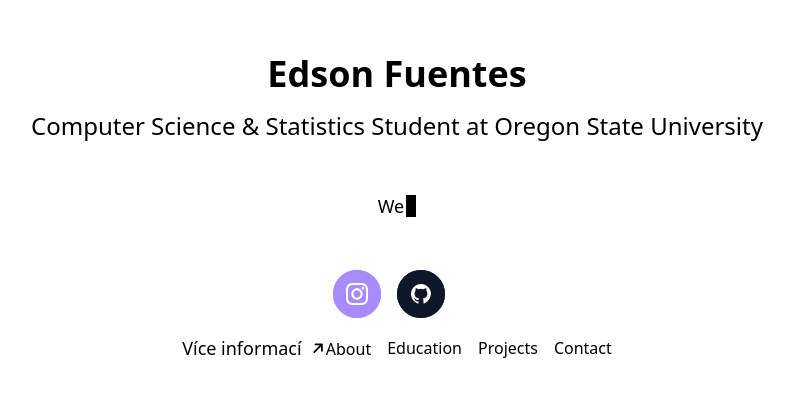
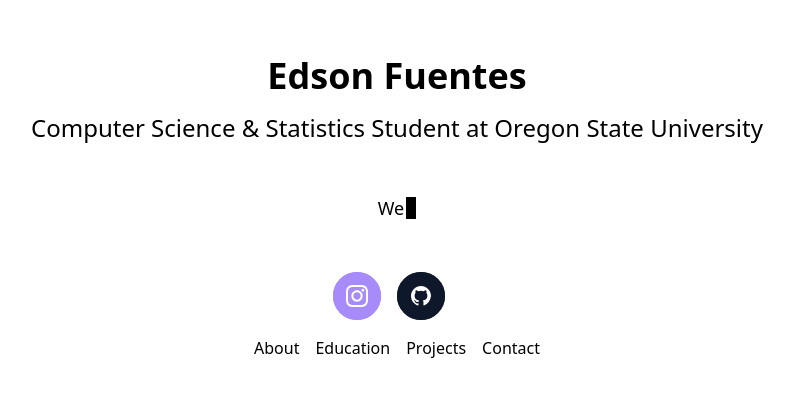
Before and after one commit to fuenteed/website, a Next.js app in the folder my-portfolio/: page / in a window 1280 px wide. Shown: the part 192-588 px from the top of the page, without its empty margins (243-1037 px from the left). Built offline with nearby package versions, Linux system fonts and the light colour scheme.

Commit message:
Updated main page

```diff
--- a/my-portfolio/app/page.js
+++ b/my-portfolio/app/page.js
@@ -134,23 +134,7 @@ export default function Home() {
       <div class="flex items-center gap-4 mt-4">
         <div>
           <Link href='/about'>
-          <button class="relative inline-flex items-center text-black text-lg font-normal transition ease-[cubic-bezier(0.25,0.8,0.25,1)] duration-[400ms] border-none bg-none hover:text-white focus:text-white">
-            <span>Více informací</span>
-            <span class="ml-2">
-              <svg
-                xmlns="http://www.w3.org/2000/svg"
-                viewBox="0 0 448 512"
-                class="w-[0.9em] h-[0.8em] fill-black transform rotate-[-45deg] transition-transform duration-[500ms] ease-out hover:fill-white hover:rotate-0"
-              >
-                <path
-                  d="M438.6 278.6c12.5-12.5 12.5-32.8 0-45.3l-160-160c-12.5-12.5-32.8-12.5-45.3 0s-12.5 32.8 0 45.3L338.8 224 32 224c-17.7 0-32 14.3-32 32s14.3 32 32 32l306.7 0L233.4 393.4c-12.5 12.5-12.5 32.8 0 45.3s32.8 12.5 45.3 0l160-160z"
-                ></path>
-              </svg>
-            </span>
-            <span
-              class="absolute bottom-[-7px] left-0 w-0 h-[1px] bg-black transition-all duration-[500ms] ease-[cubic-bezier(0.25,0.8,0.25,1)] hover:w-full"
-            ></span>
-          </button>
+
             About
           </Link>
         </div>
```
